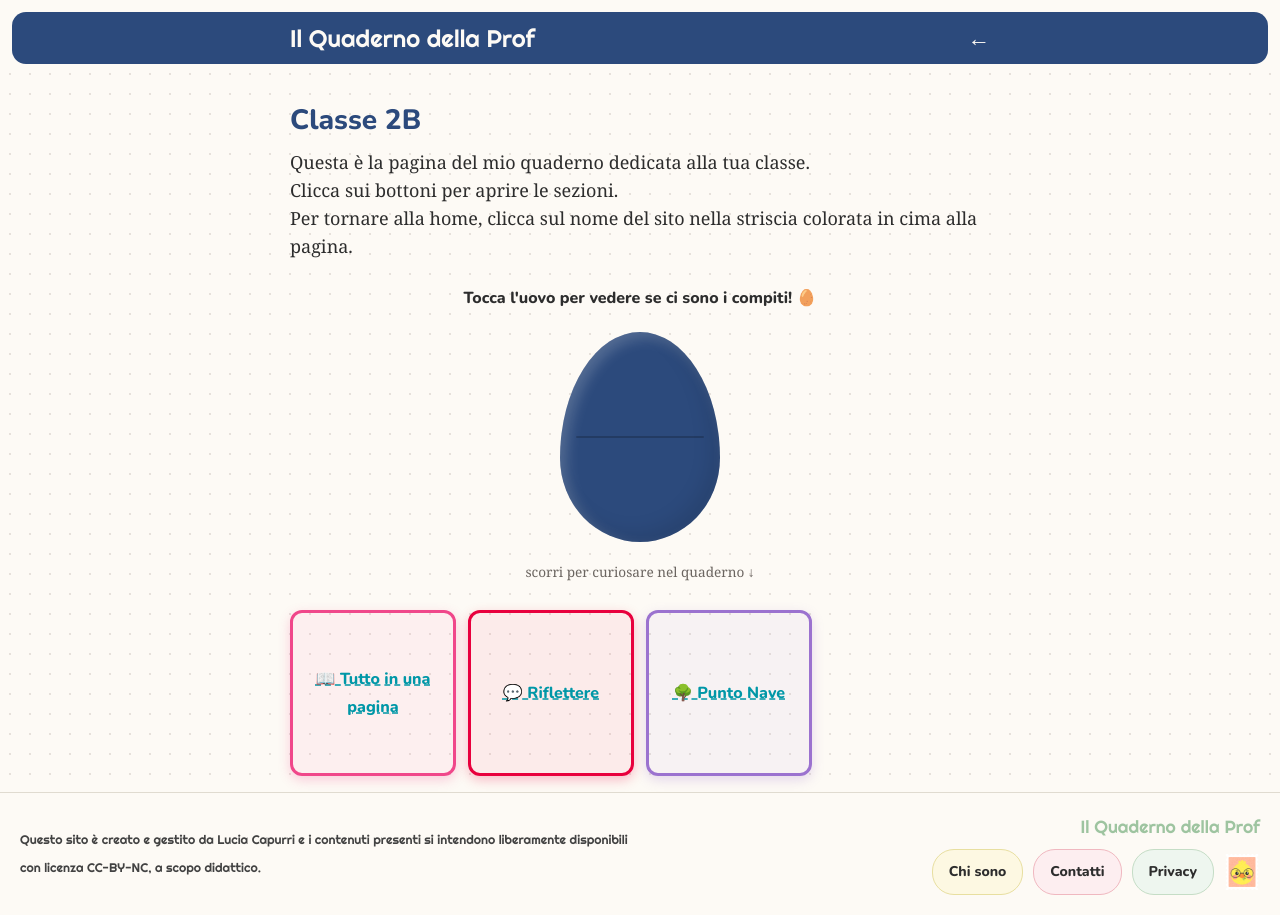
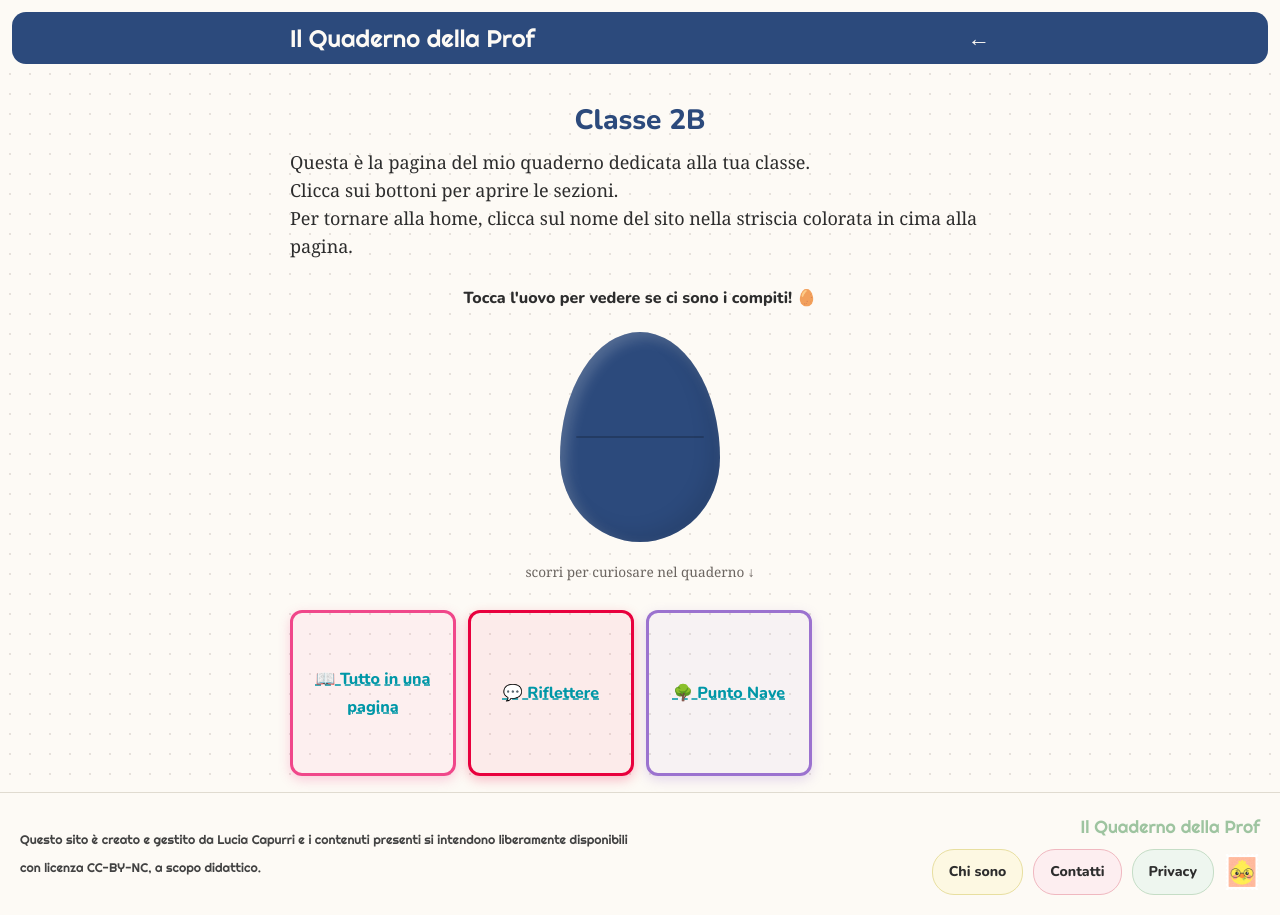
Before and after one commit to ilquadernodellaprof/ilquadernodellaprof.github.io, a Jekyll site: the page built from classe/temp2b.md, in a window 1280 px wide. Built offline with Jekyll 4.4.1, drawn with Linux system fonts in a browser that asks for light colours.

Commit message:
Add post-title class for center alignment

```diff
--- a/assets/homeroom.scss
+++ b/assets/homeroom.scss
@@ -2,6 +2,10 @@
 ---
 @import "buttons";
 @import "egg";
+
+.post-title {
+  text-align: center;
+}
 
 // colori titolo e uovo
 body.melanzana  .post-title, body.melanzana  .egg-area { color: #6b4c8a; }
```
